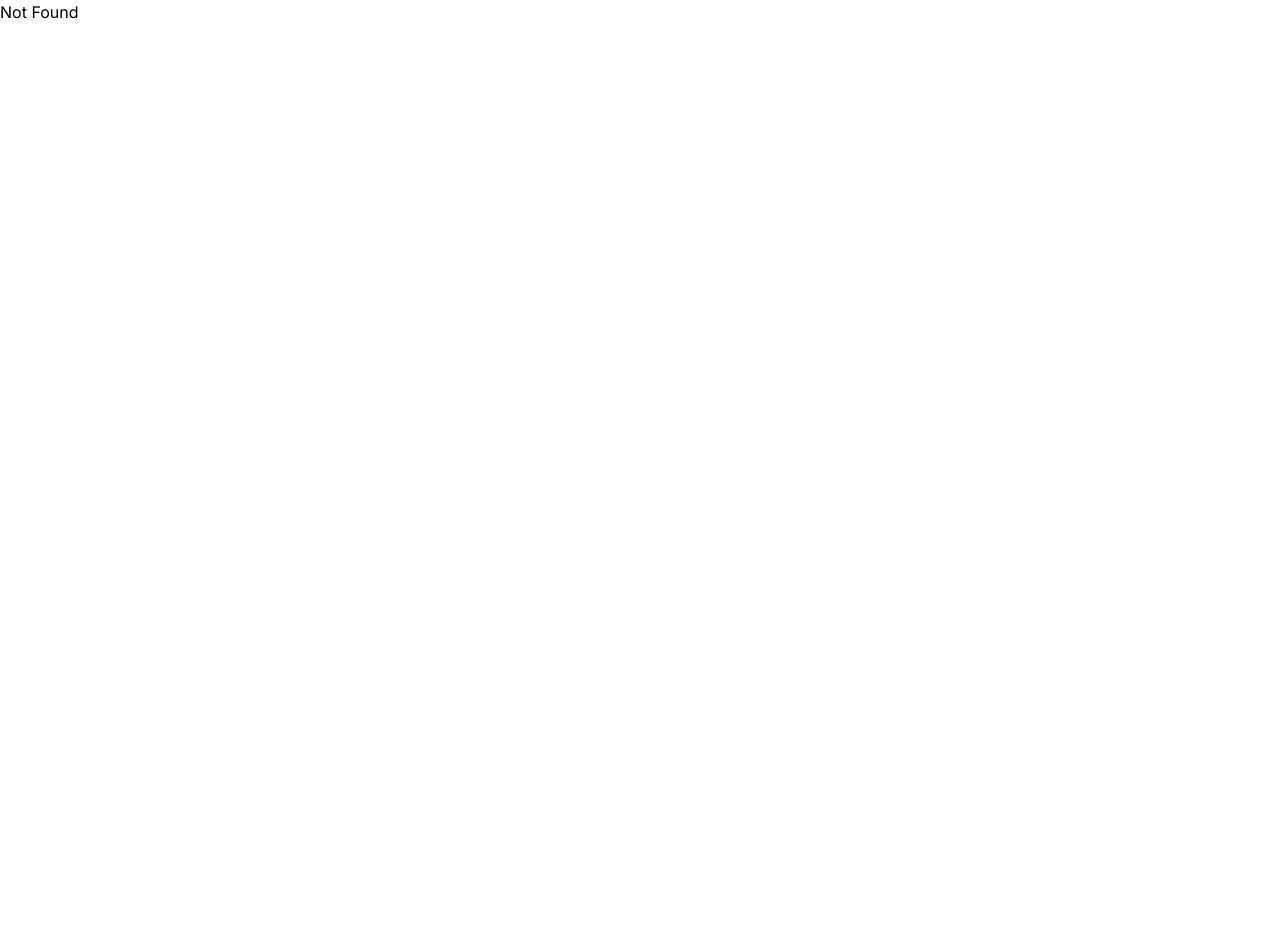
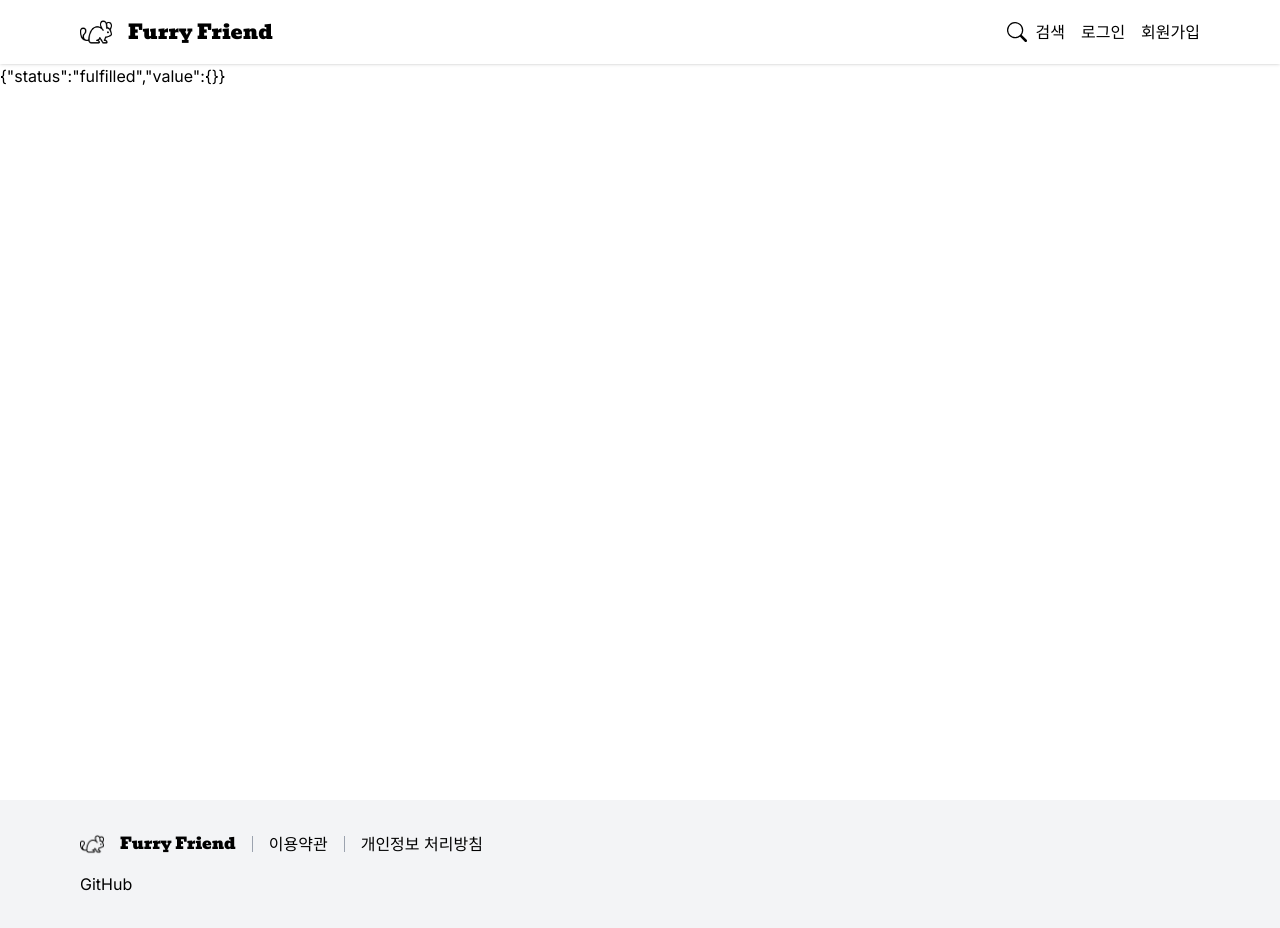
Before and after one commit to Team-Furry-Friend/furry-friend-frontend, a Next.js app: page /search in a window 1280 px wide. Before the commit this address had no page. Before the commit the page ends 800 px from the top, so only its background shows below. Built offline with nearby package versions, Linux system fonts and the light colour scheme; no server answers.

Commit message:
create search pg

```diff
--- /dev/null
+++ b/src/app/(main)/search/page.tsx
@@ -0,0 +1,11 @@
+const Page = ({
+  searchParams,
+}: {
+  searchParams: {
+    [keyword: string]: string;
+  };
+}) => {
+  return <div className='w-full'>{JSON.stringify(searchParams)}</div>;
+};
+
+export default Page;
```
